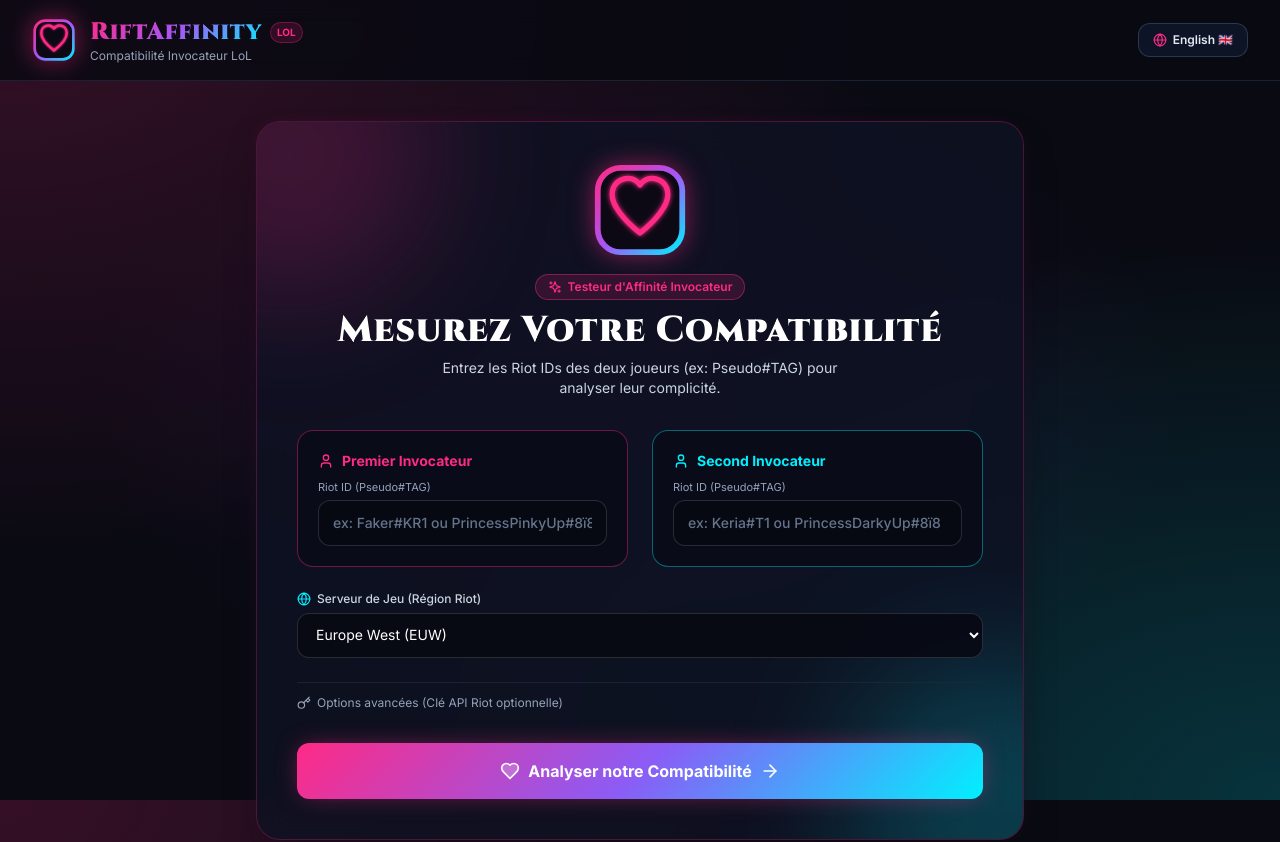
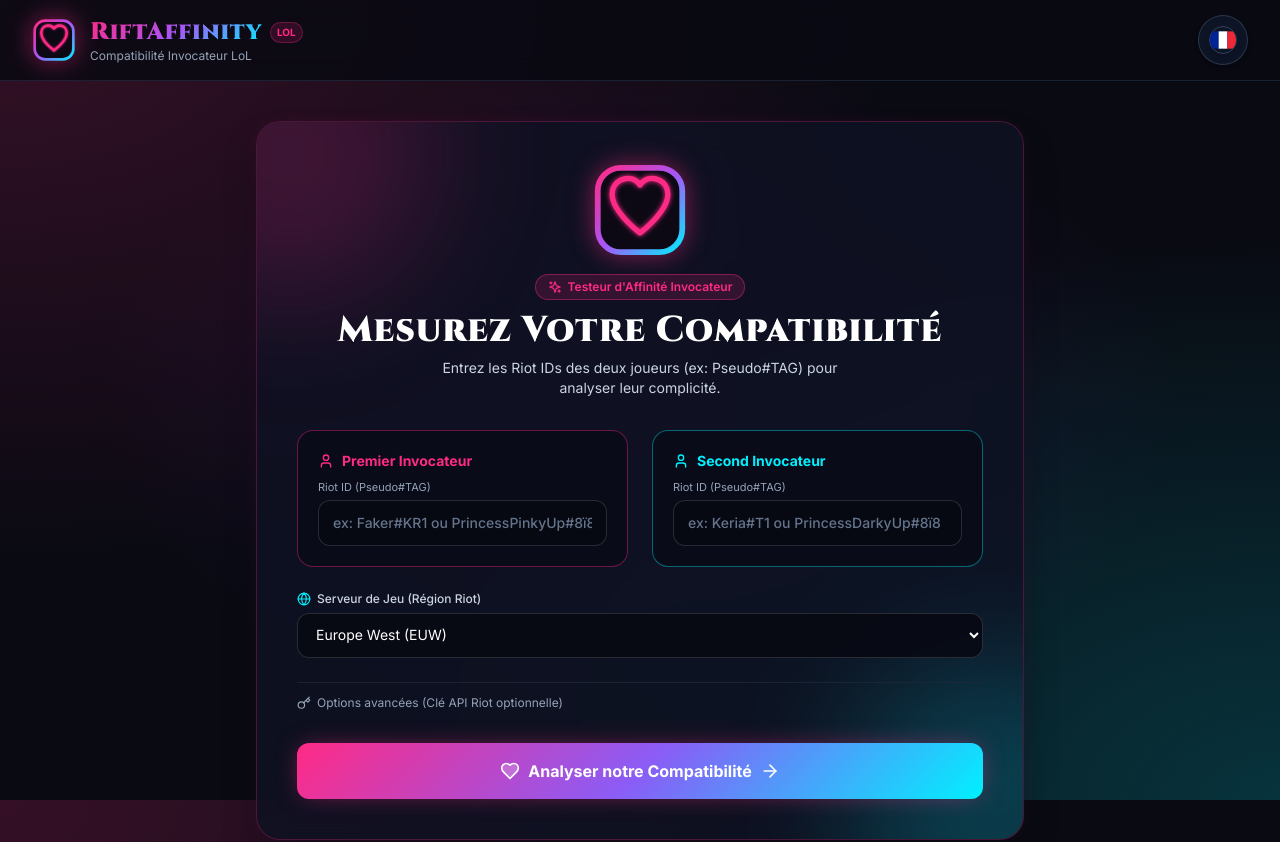
Before and after one commit to Nitrovinzleo/RiftAfinity, a React (Vite) app in the folder frontend/: page / in a window 1280 px wide. Shown: the top 842 px of the page. Built offline with nearby package versions, Linux system fonts and the light colour scheme.

Commit message:
feat: Replace text language button with icon-only SVG flags for 100% cross-platform display

```diff
--- /dev/null
+++ b/frontend/src/components/FlagIcons.jsx
@@ -0,0 +1,23 @@
+import React from 'react';
+
+export function FrenchFlag({ className = "w-5 h-5" }) {
+  return (
+    <svg className={`rounded-full overflow-hidden shadow-md shrink-0 border border-slate-700 ${className}`} viewBox="0 0 3 2">
+      <rect width="1" height="2" fill="#002395" />
+      <rect x="1" width="1" height="2" fill="#FFFFFF" />
+      <rect x="2" width="1" height="2" fill="#ED2939" />
+    </svg>
+  );
+}
+
+export function UKFlag({ className = "w-5 h-5" }) {
+  return (
+    <svg className={`rounded-full overflow-hidden shadow-md shrink-0 border border-slate-700 ${className}`} viewBox="0 0 60 30">
+      <rect width="60" height="30" fill="#012169"/>
+      <path d="M0,0 L60,30 M60,0 L0,30" stroke="#fff" strokeWidth="8"/>
+      <path d="M0,0 L60,30 M60,0 L0,30" stroke="#C8102E" strokeWidth="4"/>
+      <path d="M30,0 V30 M0,15 H60" stroke="#fff" strokeWidth="10"/>
+      <path d="M30,0 V30 M0,15 H60" stroke="#C8102E" strokeWidth="6"/>
+    </svg>
+  );
+}
--- a/frontend/src/components/Navbar.jsx
+++ b/frontend/src/components/Navbar.jsx
@@ -1,6 +1,6 @@
 import React from 'react';
-import { Globe } from 'lucide-react';
 import Logo from './Logo';
+import { FrenchFlag, UKFlag } from './FlagIcons';
 import { translations } from '../utils/translations';
 
 export default function Navbar({ onReset, currentLang, onToggleLang }) {
@@ -34,15 +34,18 @@ export default function Navbar({ onReset, currentLang, onToggleLang }) {
           </div>
         </div>
 
-        {/* Language Switcher (FR 🇫🇷 / EN 🇬🇧) */}
+        {/* Bouton de langue : Drapeau SVG uniquement (sans texte) */}
         <div className="flex items-center gap-2">
           <button
             onClick={onToggleLang}
-            className="flex items-center gap-1.5 px-2.5 sm:px-3.5 py-1.5 sm:py-2 rounded-lg sm:rounded-xl bg-slate-900/90 border border-slate-700/80 hover:border-[#ff2a85]/50 text-slate-200 hover:text-white transition-all text-xs font-semibold"
-            title="Switch Language"
+            className="p-2.5 rounded-full bg-slate-900/90 border border-slate-700/80 hover:border-[#ff2a85]/60 hover:scale-110 active:scale-95 transition-all shadow-md flex items-center justify-center"
+            title={currentLang === 'fr' ? 'Switch to English' : 'Passer en Français'}
           >
-            <Globe className="w-3.5 h-3.5 text-[#ff2a85]" />
-            <span>{t.langSwitch}</span>
+            {currentLang === 'fr' ? (
+              <FrenchFlag className="w-6 h-6 sm:w-7 sm:h-7" />
+            ) : (
+              <UKFlag className="w-6 h-6 sm:w-7 sm:h-7" />
+            )}
           </button>
         </div>
 
```
